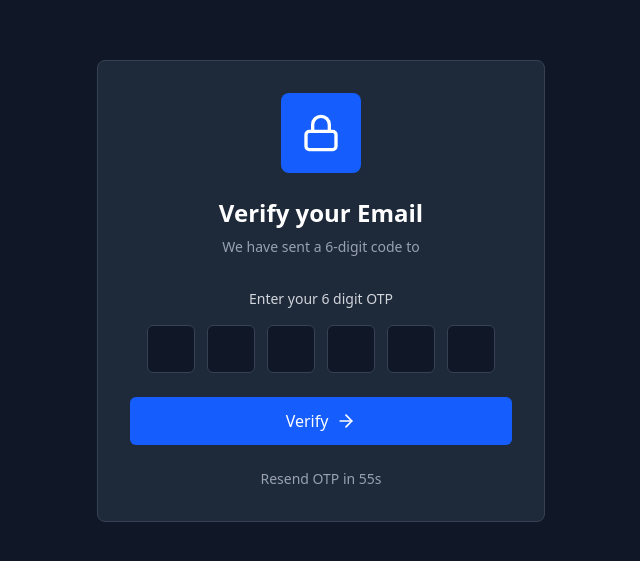
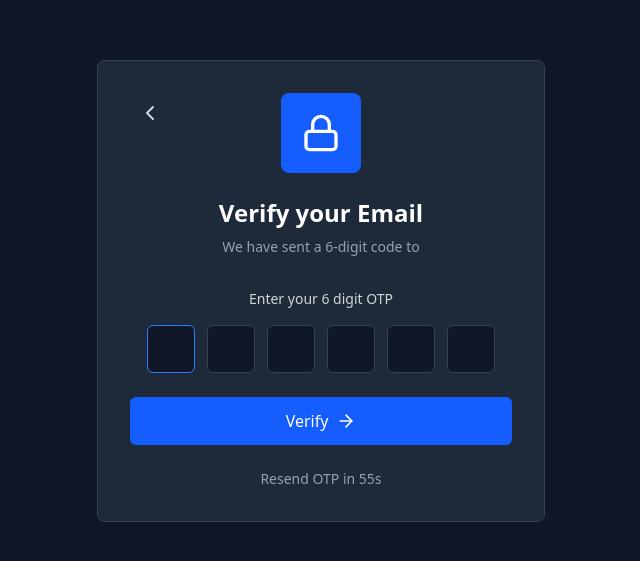
Before and after one commit to KashishAgrahari23/Mesh_Talk, a Next.js app in the folder client/: page /verify in a window 1280 px wide. Shown: the part 109-670 px from the top of the page, without its empty margins (319-959 px from the left). Built offline with nearby package versions, Linux system fonts and the light colour scheme.

Commit message:
used cookies for token/otp storage

```diff
--- a/client/package.json
+++ b/client/package.json
@@ -11,6 +11,7 @@
   "dependencies": {
     "@types/js-cookie": "^3.0.6",
     "axios": "^1.13.6",
+    "js-cookie": "^3.0.5",
     "js-cookies": "^1.0.4",
     "lucide-react": "^0.577.0",
     "next": "16.1.6",
--- a/client/src/app/verify/page.tsx
+++ b/client/src/app/verify/page.tsx
@@ -3,13 +3,13 @@
 import React, { useEffect, useRef, useState } from "react"
 import { useRouter, useSearchParams } from "next/navigation"
 import axios from "axios"
-import { ArrowRight, Loader2, Lock } from "lucide-react"
+import { ArrowRight, Loader2, Lock , ChevronLeft } from "lucide-react"
 import Cookies from "js-cookie"
 
 const VerifyPage = () => {
-
+  const [resendLoading, setResendLoading] = useState(false)
   const [loading, setLoading] = useState(false)
-  const [otp, setOtp] = useState<string[]>(["","","","","",""])
+  const [otp, setOtp] = useState<string[]>(["", "", "", "", "", ""])
   const [error, setError] = useState("")
   const [timer, setTimer] = useState(60)
 
@@ -19,20 +19,21 @@ const VerifyPage = () => {
   const searchParam = useSearchParams()
   const email: string = searchParam.get("email") || ""
 
-  useEffect(()=>{
-    if(timer > 0){
-      const interval = setInterval(()=>{
+  useEffect(() => {
+    inputRefs.current[0]?.focus()
+    if (timer > 0) {
+      const interval = setInterval(() => {
         setTimer(prev => prev - 1)
-      },1000)
+      }, 1000)
 
       return () => clearInterval(interval)
     }
-  },[timer])
+  }, [timer])
 
 
-  const handleInputChange = (index:number, value:string):void => {
+  const handleInputChange = (index: number, value: string): void => {
 
-    if(value.length > 1) return
+    if (value.length > 1) return
 
     const newOtp = [...otp]
     newOtp[index] = value
@@ -40,8 +41,8 @@ const VerifyPage = () => {
 
     setError("")
 
-    if(value && index < 5){
-      inputRefs.current[index+1]?.focus()
+    if (value && index < 5) {
+      inputRefs.current[index + 1]?.focus()
     }
   }
 
@@ -72,11 +73,11 @@ const VerifyPage = () => {
 
     if (!/^\d+$/.test(pastedData)) return
 
-    const digits = pastedData.slice(0,6).split("")
+    const digits = pastedData.slice(0, 6).split("")
 
     const newOtp = [...otp]
 
-    digits.forEach((digit,index)=>{
+    digits.forEach((digit, index) => {
       newOtp[index] = digit
     })
 
@@ -92,16 +93,16 @@ const VerifyPage = () => {
 
     const enteredOtp = otp.join("")
 
-    if(enteredOtp.length !== 6){
+    if (enteredOtp.length !== 6) {
       setError("Please enter the complete OTP")
       return
     }
 
-    try{
+    try {
 
       setLoading(true)
 
-      const {data} = await axios.post(
+      const { data } = await axios.post(
         "http://localhost:8080/api/v1/verify",
         {
           email,
@@ -109,36 +110,65 @@ const VerifyPage = () => {
         }
       )
       alert(data.message)
-      Cookies.set("token" , data.token,{
-        expires:15,
-        secure:false,
-        path:"/"
+      Cookies.set("token", data.token, {
+        expires: 15,
+        secure: false,
+        path: "/"
       })
       // localStorage.setItem("to/ken",data.token)
-      setOtp(["","","","","",""])
+      setOtp(["", "", "", "", "", ""])
       inputRefs.current[0]?.focus()
       router.push("/chat")
 
-    }catch(error:any){
+    } catch (error: any) {
 
       setError(error?.response?.data?.message || "Verification failed")
 
-    }finally{
+    } finally {
       setLoading(false)
     }
   }
 
+  const handleResendOtp = async () => {
 
+    if (timer > 0) return
+
+    try {
+
+      setResendLoading(true)
+
+      const { data } = await axios.post(
+        "http://localhost:8080/api/v1/login",
+        { email }
+      )
+
+      alert(data.message)
+
+      setOtp(["", "", "", "", "", ""])
+      inputRefs.current[0]?.focus()
+
+      setTimer(60)
+
+    } catch (error: any) {
+
+      alert(error?.response?.data?.message || "Failed to resend OTP")
+
+    } finally {
+      setResendLoading(false)
+    }
+  }
   return (
     <div className="min-h-screen bg-gray-900 flex items-center justify-center p-4">
 
       <div className="max-w-md w-full">
 
         <div className="bg-gray-800 border border-gray-700 rounded-lg p-8">
-          <div className="text-center mb-8">
-
+          <div className="text-center mb-8 relative">
+            <button className="absolute top-0 left-0 p-2 text-gray-300 hover:text-white" onClick={()=> router.push("/login")}>
+              <ChevronLeft className="w-6 h-6" />
+            </button>
             <div className="mx-auto w-20 h-20 bg-blue-600 rounded-lg flex items-center justify-center mb-6">
-              <Lock size={40} className="text-white"/>
+              <Lock size={40} className="text-white" />
             </div>
 
             <h1 className="text-2xl font-semibold text-white mb-2">
@@ -166,16 +196,16 @@ const VerifyPage = () => {
 
               <div className="flex justify-center space-x-3">
 
-                {otp.map((digit,index)=>(
+                {otp.map((digit, index) => (
                   <input
                     key={index}
                     type="text"
                     maxLength={1}
                     value={digit}
-                    ref={(el)=>{inputRefs.current[index] = el}}
-                    onChange={(e)=>handleInputChange(index,e.target.value)}
-                    onKeyDown={(e)=>handleKeyDown(index,e)}
-                    onPaste={index==0?handlePaste:undefined}
+                    ref={(el) => { inputRefs.current[index] = el }}
+                    onChange={(e) => handleInputChange(index, e.target.value)}
+                    onKeyDown={(e) => handleKeyDown(index, e)}
+                    onPaste={index == 0 ? handlePaste : undefined}
                     className="w-12 h-12 text-center text-lg bg-gray-900 border border-gray-700 rounded-md text-white focus:outline-none focus:border-blue-500"
                   />
                 ))}
@@ -199,7 +229,7 @@ const VerifyPage = () => {
               {loading ? (
 
                 <div className="flex items-center gap-2">
-                  <Loader2 className="w-5 h-5 animate-spin"/>
+                  <Loader2 className="w-5 h-5 animate-spin" />
                   Verifying...
                 </div>
 
@@ -207,18 +237,29 @@ const VerifyPage = () => {
 
                 <div className="flex items-center gap-2">
                   <span>Verify</span>
-                  <ArrowRight className="w-5 h-5"/>
+                  <ArrowRight className="w-5 h-5" />
                 </div>
 
               )}
 
             </button>
 
-            <p className="text-center text-gray-400 text-sm">
-              {timer > 0
-                ? `Resend OTP in ${timer}s`
-                : "You can request a new OTP"}
-            </p>
+            <div className="text-center text-sm text-gray-400">
+
+              {timer > 0 ? (
+                <p>Resend OTP in {timer}s</p>
+              ) : (
+                <button
+                  type="button"
+                  onClick={handleResendOtp}
+                  disabled={resendLoading}
+                  className="text-blue-400 hover:text-blue-300 transition"
+                >
+                  {resendLoading ? "Sending..." : "Resend OTP"}
+                </button>
+              )}
+
+            </div>
 
 
           </form>
```
Also changed, not shown: 1 other file (tests, documents, lock files or other folders).
